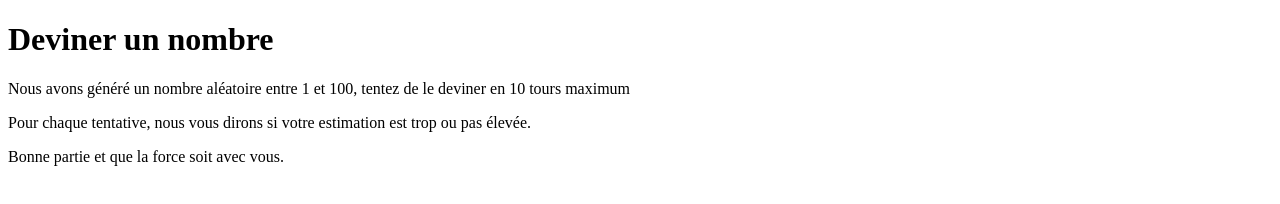
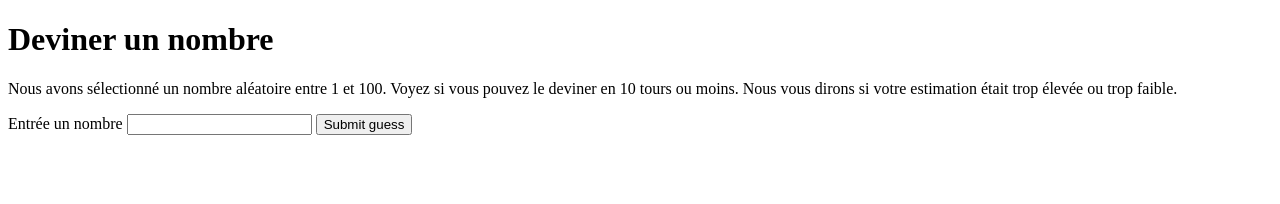
Before and after one commit to yverdev/GuessTheNumber-javascript, a plain HTML site: page index.html in a window 1280 px wide. Drawn offline with Linux system fonts and the light colour scheme.

Commit message:
creation of html, css and js files. Algorithm and code start

```diff
--- a/index.html
+++ b/index.html
@@ -7,43 +7,18 @@
 </head>
 <body>
     <h1>Deviner un nombre</h1>
-    <p>Nous avons généré un nombre aléatoire entre 1 et 100, tentez de le deviner en 10 tours maximum</p>
-    <p>Pour chaque tentative, nous vous dirons si votre estimation est trop ou pas élevée.</p>
-    <p>Bonne partie et que la force soit avec vous.</p>
 
-    <div class="proposal"></div>
+    <p>Nous avons sélectionné un nombre aléatoire entre 1 et 100. Voyez si vous pouvez le deviner en 10 tours ou moins. Nous vous dirons si votre estimation était trop élevée ou trop faible.</p>
 
-    <script>
+    <div class="form">
+      <label for="guessField">Entrée un nombre </label><input type="text" id="guessField" class="guessField">
+      <input type="submit" value="Submit guess" class="guessSubmit">
+    </div>
 
-    //1-Générer un nombre aléatoire entre 1 et 100
-
-    //2-Stocker le nbre de tours déjà joués
-
-    //3-Créer la boite de saisie du joueur
-
-    //4-Vérifier si le nombre saisi est correct
-
-    /*5-Si correct:
-    - Afficher un message de félicitations
-    - Empêcher que le joueur saisisse de nouveau un nombre
-    - Afficher le nombre de tours
-    - Demander au joueur s'il veut recommencer une partie*/
-
-    /*6- Si faux:
-    - Informer le joueur que sa proposition est fausse
-    - Dire au joueur si il est au-dessus ou en-dessous du chiffre a deviner
-    - Permettre au joueur de rentrer une nouvelle proposition
-    - Incrémenter le compteur de tour de 1*/
-
-    /*7- Si faux est que le joueur n'a plus de tour à jouer:
-    - Informer le joueur qu'il a perdu et que la partie est finie
-    - Empêcher le joueur de saisir un nouveau nombre
-    - Demander au joueur s'il veut recommencer une partie*/
-
-    //8- Une fois le jeu redemarré, s'assurer que la logique du jeu et l'interface utilisateur sont complétement réinitialisées.
-
-    //9- Revenir à l'étape 1
-
-    </script>
+    <div class="resultParas">
+      <p class="guesses"></p>
+      <p class="lastResult"></p>
+      <p class="lowOrHi"></p>
+    </div>
 </body>
 </html>
--- /dev/null
+++ b/style.css
@@ -0,0 +1,15 @@
+html {
+    font-family: sans-serif;
+  }
+
+  body {
+    width: 50%;
+    max-width: 800px;
+    min-width: 480px;
+    margin: 0 auto;
+  }
+
+  .lastResult {
+    color: white;
+    padding: 3px;
+  }
```
Also changed, not shown: app.js (added, +33 -0 lines).
